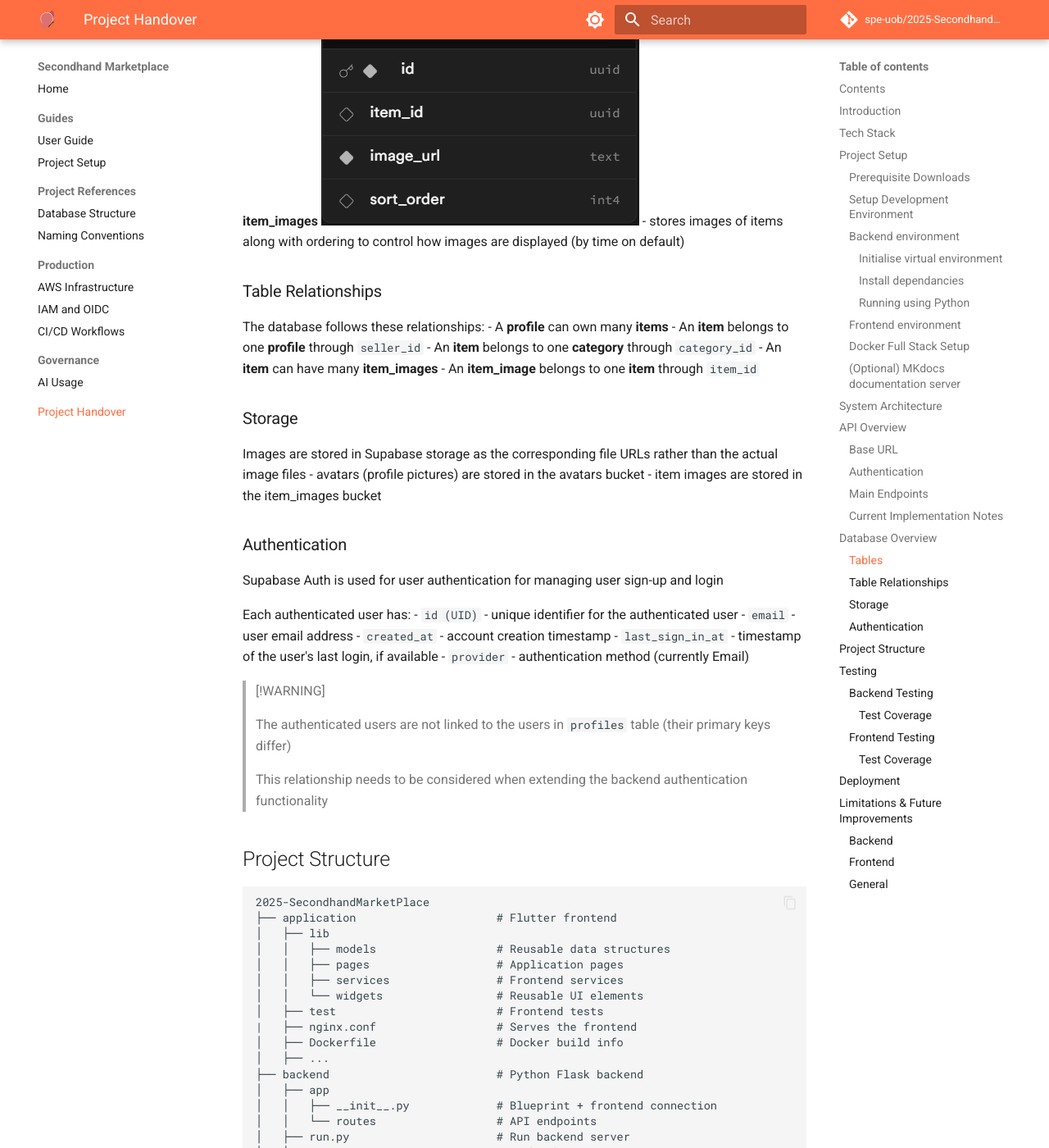
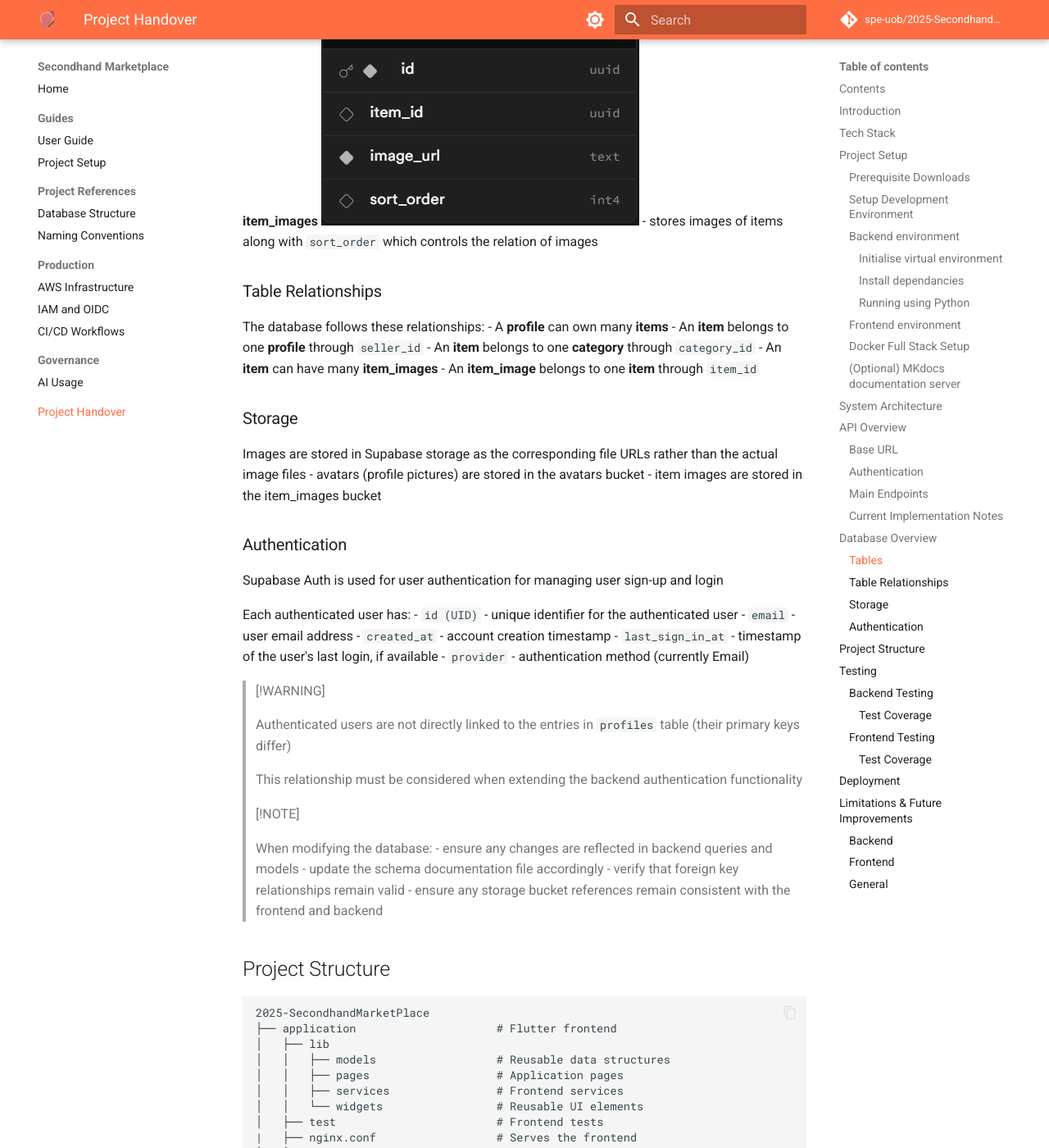
Before and after one commit to Ewan-Friend/Secondhand-Marketplace, an MkDocs documentation site: the page built from docs/handover/handover.md, in a window 1280 px wide and 1400 px high, scrolled down 8917 px. Shown: the whole window at 82% size. Built offline with MkDocs 1.6.1 and Material for MkDocs 9.7.7, drawn with Linux system fonts in a browser that asks for light colours; comment, search, counter and statistics services are not loaded; some of the changed text lies outside the part shown.

Commit message:
docs(handover): finishing up database overview

```diff
--- a/docs/handover/handover.md
+++ b/docs/handover/handover.md
@@ -277,15 +277,16 @@
 **profiles**
 ![Profiles](../assets/database-structure/profiles.png)
 - stores user information such as username, location, rating, and level
+- this table is separate from the Supabase Auth users table
 
 **items**
 ![Items](../assets/database-structure/items.png)
 - stores marketplace listings, including seller, title, description, and price
-- each item is assigned to a seller via `selller_id` (foreign key)
+- each item is assigned to a seller via `seller_id` (foreign key)
 
 **item_images**
 ![Item images](../assets/database-structure/item_images.png)
-- stores images of items along with ordering to control how images are displayed (by time on default)
+- stores images of items along with `sort_order` which controls the relation of images
 
 ### Table Relationships
 
@@ -315,9 +316,18 @@
 
 > [!WARNING]
 >
->The authenticated users are not linked to the users in `profiles` table (their primary keys differ)
+> Authenticated users are not directly linked to the entries in `profiles` table (their primary keys differ)
 >
-> This relationship needs to be considered when extending the backend authentication functionality
+> This relationship must be considered when extending the backend authentication functionality
+>
+
+> [!NOTE]
+>
+> When modifying the database:
+> - ensure any changes are reflected in backend queries and models
+> - update the schema documentation file accordingly
+> - verify that foreign key relationships remain valid
+> - ensure any storage bucket references remain consistent with the frontend and backend
 >
 
 
```
